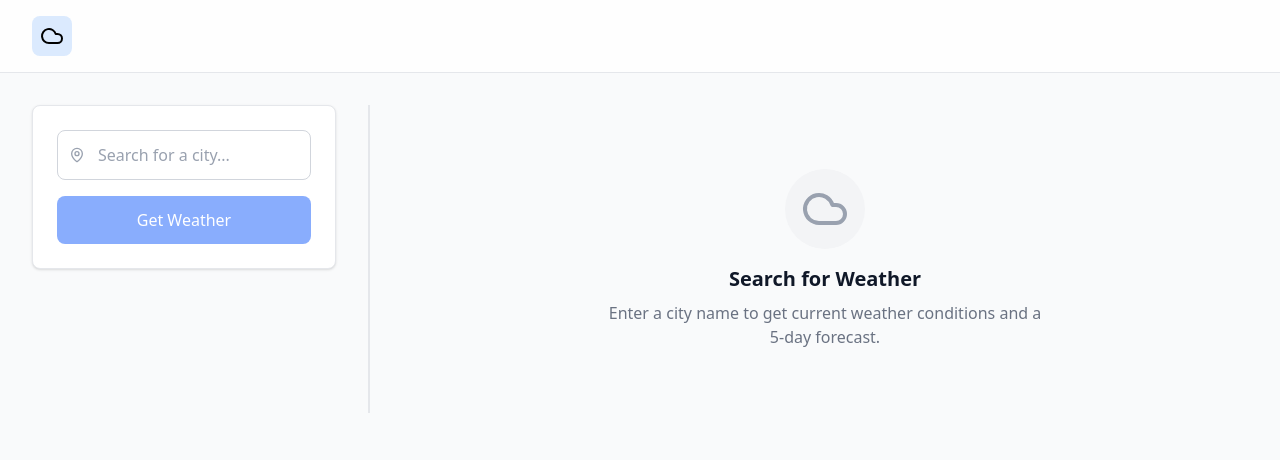
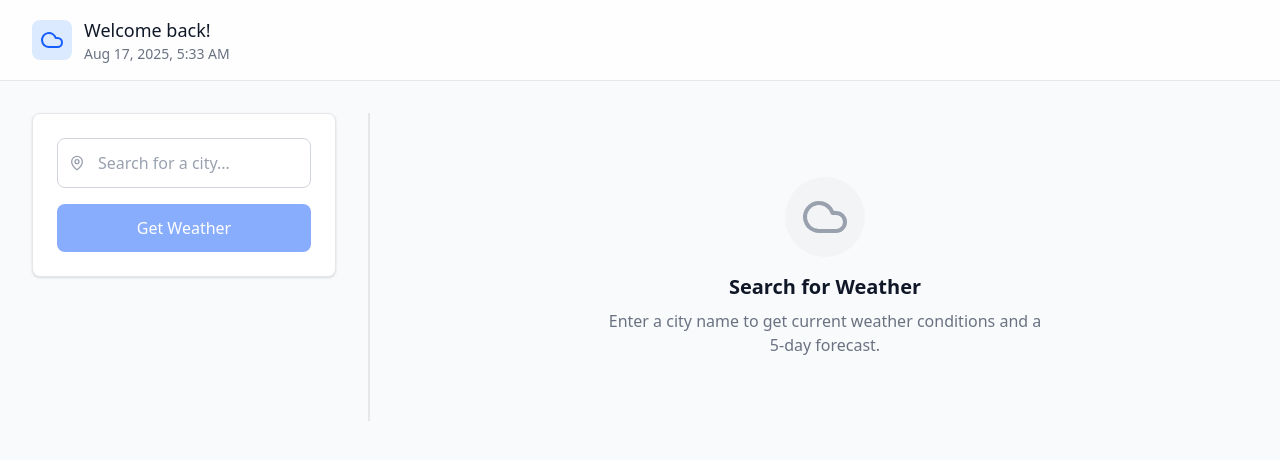
Before and after one commit to Bezyl-Mophat-Otieno/open-weather3.0-vue, a Vue app: page / in a window 1280 px wide. Shown: the top 460 px of the page. Built offline with nearby package versions, Linux system fonts and the light colour scheme; the HTML template or start-up script is replaced by a standard one.

Commit message:
(feat): Improved the aesthetics of the header section of the app by adding some time logging + manual cleanups such as removing unwanted imports defineEmits and defineLogs

```diff
--- a/src/App.vue
+++ b/src/App.vue
@@ -8,6 +8,7 @@ import LoadingSpinner from './components/LoadingSpinner.vue'
 import { Cloud } from 'lucide-vue-next'
 import DailyForecast from '@/components/DailyForecast.vue'
 import CurrentForecast from '@/components/CurrentForecast.vue'
+import { formatDate } from './utils/formatDate'
 
 const {
   searchInput,
@@ -38,10 +39,16 @@ watchDebounced(
 <template>
   <div class="min-h-screen bg-gray-50">
     <header class="sticky top-0 z-10 bg-white/80 border-b border-gray-200">
-      <div className="max-w-7xl mx-auto px-4 sm:px-6 lg:px-8 py-4">
-        <div className="flex items-center space-x-3">
+      <div class="max-w-7xl mx-auto px-4 sm:px-6 lg:px-8 py-4">
+        <div class="flex items-center space-x-3">
           <div class="p-2 bg-blue-100 rounded-lg">
-            <Cloud className="h-6 w-6 text-blue-600" />
+            <Cloud class="h-6 w-6 text-blue-600" />
+          </div>
+          <div class="flex flex-col">
+            <p class="text-lg font-medium text-gray-900">Welcome back!</p>
+            <span class="text-sm text-gray-500">
+              {{ formatDate(Math.floor(Date.now() / 1000)) }}
+            </span>
           </div>
         </div>
       </div>
--- a/src/api/geo-coding-api.ts
+++ b/src/api/geo-coding-api.ts
@@ -1,12 +1,11 @@
 import { useGeocodeStore } from '@/stores/geocode-store'
+import type { JsonResponse } from '@/types/api'
 import { GeocodeListSchema, type LocationList } from '@/types/geo-coding'
 import { normalizeInput } from '@/utils/normalizeInput'
 import axios from 'axios'
 
 class GeocodingApi {
-  async geoCode(
-    searchParam: string,
-  ): Promise<{ success: boolean; message: string; data: LocationList }> {
+  async geoCode(searchParam: string): Promise<JsonResponse<LocationList>> {
     try {
       const normalizedInput = normalizeInput(searchParam)
 
@@ -37,7 +36,6 @@ class GeocodingApi {
 
       geocodeStore.cacheData(normalizedInput, parsed)
 
-      console.log(geocodeStore.locationSearchHistory, 'Hello')
 
       return {
         success: true,
--- a/src/api/weather-forecast-api.ts
+++ b/src/api/weather-forecast-api.ts
@@ -1,4 +1,5 @@
 import { useWeatherForecastStore } from '@/stores/weather-forecast-store'
+import type { JsonResponse } from '@/types/api'
 import { type WeatherForecast, weatherForecastSchema } from '@/types/weather-forecast'
 import { defaultWeatherForecast } from '@/utils/constants'
 import { normalizeInput } from '@/utils/normalizeInput'
@@ -11,7 +12,7 @@ class WeatherForecastApi {
   }: {
     lat: number
     lon: number
-  }): Promise<{ success: boolean; message: string; data: WeatherForecast }> {
+  }): Promise<JsonResponse<WeatherForecast>> {
     const searchParam = `${lat}-${lon}`
     const normalizedInputQuery = normalizeInput(searchParam)
 
--- a/src/components/AlertMessage.vue
+++ b/src/components/AlertMessage.vue
@@ -1,6 +1,5 @@
 <script setup lang="ts">
 import type { AlertType } from '@/types/ui'
-import { defineProps, defineEmits } from 'vue'
 
 const props = defineProps<{
   message: string
--- a/src/components/LocationSearchHistory.vue
+++ b/src/components/LocationSearchHistory.vue
@@ -1,5 +1,4 @@
 <script lang="ts" setup>
-import { defineEmits } from 'vue'
 import { Clock, X } from 'lucide-vue-next'
 import { useGeocodeStore } from '@/stores/geocode-store'
 
--- a/src/components/WeatherSearch.vue
+++ b/src/components/WeatherSearch.vue
@@ -1,5 +1,5 @@
 <script lang="ts" setup>
-import { defineEmits, defineProps, computed } from 'vue'
+import { computed } from 'vue'
 import { getLocationName } from '@/utils/getLocationName'
 import type { Location, LocationList } from '@/types/geo-coding'
 import { MapPin } from 'lucide-vue-next'
--- /dev/null
+++ b/src/types/api.ts
@@ -0,0 +1,5 @@
+export type JsonResponse<T> = {
+  success: boolean
+  message: string
+  data: T
+}
--- a/src/utils/formatDate.ts
+++ b/src/utils/formatDate.ts
@@ -1,7 +1,3 @@
 export function formatDate(ts: number): string {
-  return new Date(ts * 1000).toLocaleDateString('en-US', {
-    weekday: 'short',
-    month: 'short',
-    day: 'numeric',
-  })
+  return new Date(ts * 1000).toLocaleString('en-US', { dateStyle: 'medium', timeStyle: 'short' })
 }
```
Also changed, not shown: 1 other file (tests, documents, lock files or other folders).
